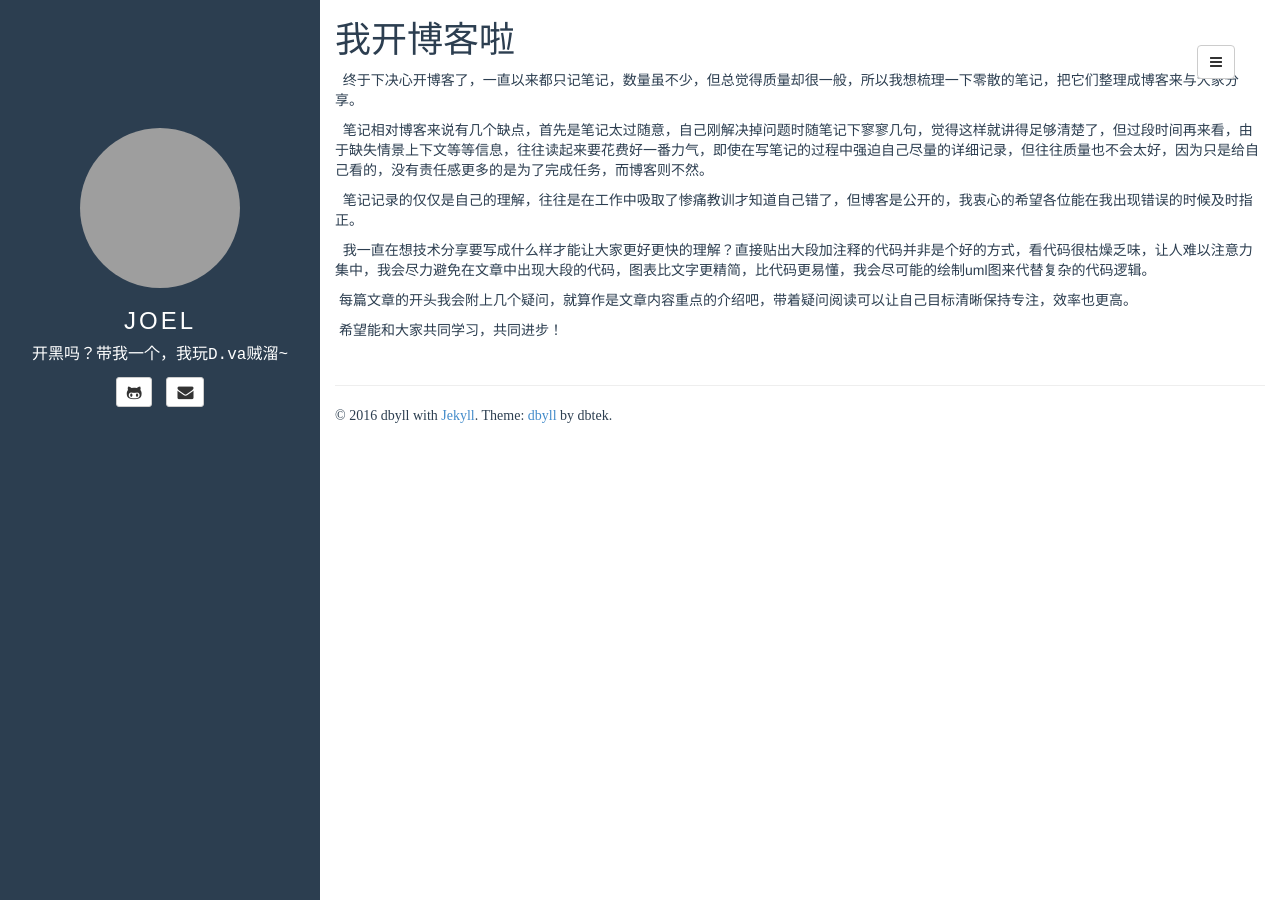
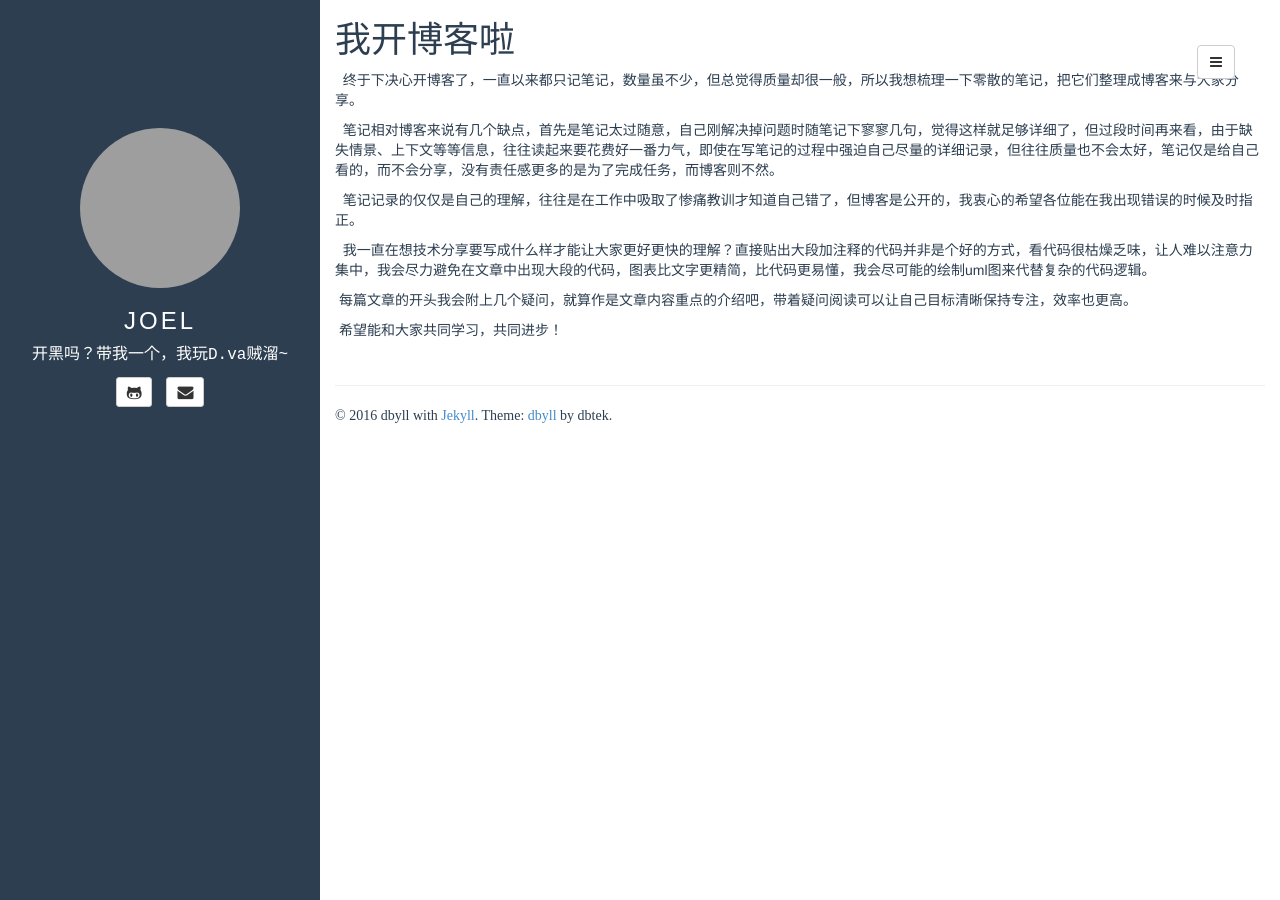
Before and after one commit to souce/blog, a Jekyll site: the page built from _posts/2016-08-03-我开博客啦.md, in a window 1280 px wide. Built offline with Jekyll 4.4.1, drawn with Linux system fonts in a browser that asks for light colours; comment, search, counter and statistics services are not loaded; grey boxes are pictures that could not be loaded.

Commit message:
提交修改

```diff
--- a/_posts/2016-08-03-我开博客啦.md
+++ b/_posts/2016-08-03-我开博客啦.md
@@ -8,7 +8,7 @@ description: 终于下决心开博客了，一直以来都只记笔记，数量
 
 &nbsp;&nbsp;终于下决心开博客了，一直以来都只记笔记，数量虽不少，但总觉得质量却很一般，所以我想梳理一下零散的笔记，把它们整理成博客来与大家分享。
 
-&nbsp;&nbsp;笔记相对博客来说有几个缺点，首先是笔记太过随意，自己刚解决掉问题时随笔记下寥寥几句，觉得这样就讲得足够清楚了，但过段时间再来看，由于缺失情景上下文等等信息，往往读起来要花费好一番力气，即使在写笔记的过程中强迫自己尽量的详细记录，但往往质量也不会太好，因为只是给自己看的，没有责任感更多的是为了完成任务，而博客则不然。
+&nbsp;&nbsp;笔记相对博客来说有几个缺点，首先是笔记太过随意，自己刚解决掉问题时随笔记下寥寥几句，觉得这样就足够详细了，但过段时间再来看，由于缺失情景、上下文等等信息，往往读起来要花费好一番力气，即使在写笔记的过程中强迫自己尽量的详细记录，但往往质量也不会太好，笔记仅是给自己看的，而不会分享，没有责任感更多的是为了完成任务，而博客则不然。
 
 &nbsp;&nbsp;笔记记录的仅仅是自己的理解，往往是在工作中吸取了惨痛教训才知道自己错了，但博客是公开的，我衷心的希望各位能在我出现错误的时候及时指正。
 
```
Also changed, not shown: 1 other file.
